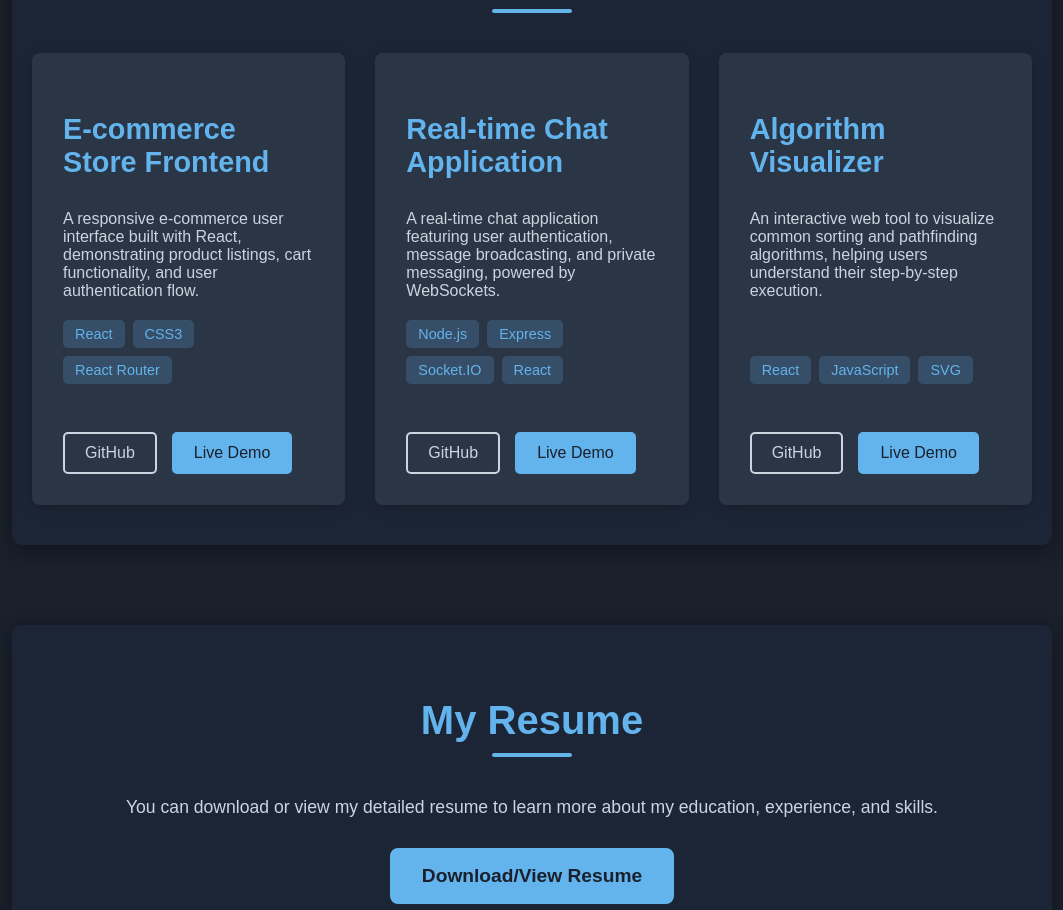
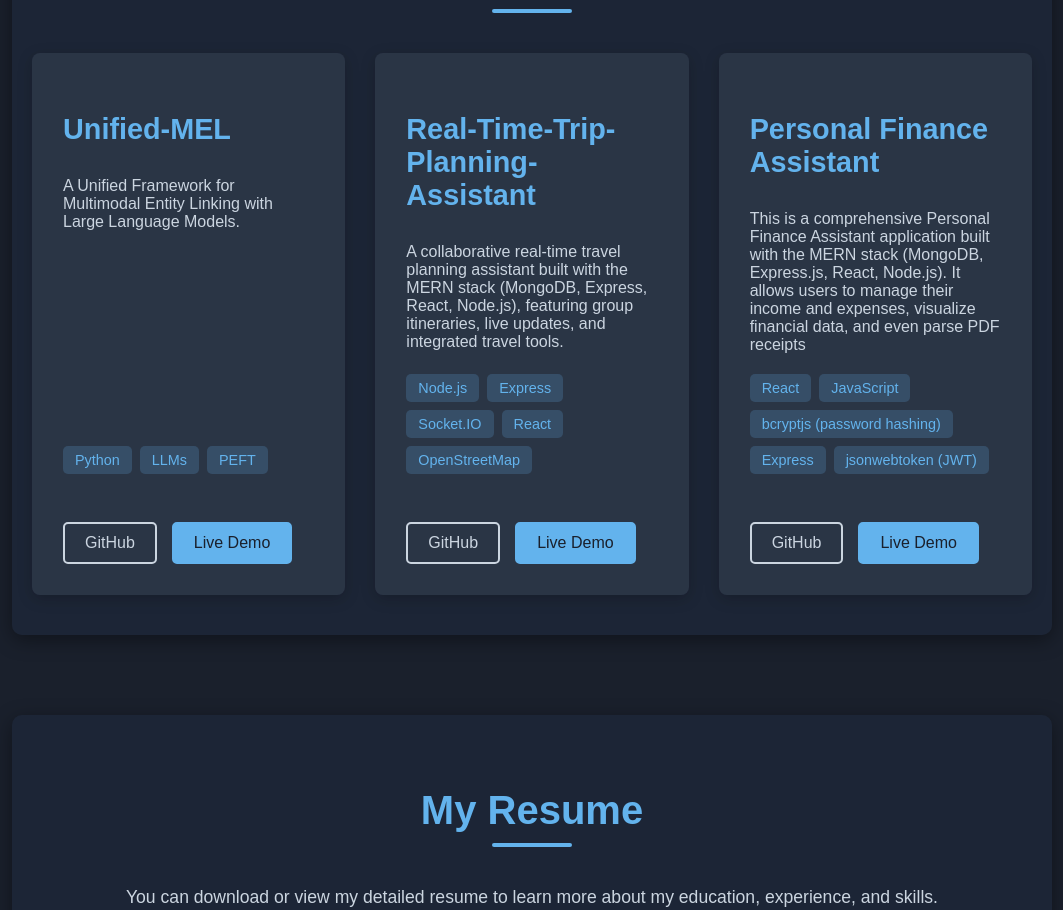
Before and after one commit to ShadowOO7/My-Portfolio, a React (Create React App) app: page / in a window 1280 px wide. Shown: the part 2375-3285 px from the top of the page, without its empty margins (108-1171 px from the left). Built offline with nearby package versions, Linux system fonts and the light colour scheme.

Commit message:
Project added with links in Projects.js

```diff
--- a/src/components/Projects.js
+++ b/src/components/Projects.js
@@ -4,26 +4,26 @@ import './Projects.css';
 const projectsData = [
       {
         id: 1,
-        title: "E-commerce Store Frontend",
-        description: "A responsive e-commerce user interface built with React, demonstrating product listings, cart functionality, and user authentication flow.",
-        technologies: ["React", "CSS3", "React Router"],
-        githubLink: "YOUR_PROJECT_GITHUB_LINK_1",
+        title: "Unified-MEL",
+        description: "A Unified Framework for Multimodal Entity Linking with Large Language Models.",
+        technologies: ["Python", "LLMs", "PEFT"],
+        githubLink: "https://github.com/ShadowOO7/Unified-MEL",
         liveDemoLink: "YOUR_PROJECT_DEMO_LINK_1"
       },
       {
         id: 2,
-        title: "Real-time Chat Application",
-        description: "A real-time chat application featuring user authentication, message broadcasting, and private messaging, powered by WebSockets.",
-        technologies: ["Node.js", "Express", "Socket.IO", "React"],
-        githubLink: "YOUR_PROJECT_GITHUB_LINK_2",
+        title: "Real-Time-Trip-Planning-Assistant",
+        description: "A collaborative real-time travel planning assistant built with the MERN stack (MongoDB, Express, React, Node.js), featuring group itineraries, live updates, and integrated travel tools.",
+        technologies: ["Node.js", "Express", "Socket.IO", "React", "OpenStreetMap"],
+        githubLink: "https://github.com/ShadowOO7/Real-Time-Trip-Planning-Assistant",
         liveDemoLink: "YOUR_PROJECT_DEMO_LINK_2"
       },
       {
         id: 3,
-        title: "Algorithm Visualizer",
-        description: "An interactive web tool to visualize common sorting and pathfinding algorithms, helping users understand their step-by-step execution.",
-        technologies: ["React", "JavaScript", "SVG"],
-        githubLink: "YOUR_PROJECT_GITHUB_LINK_3",
+        title: "Personal Finance Assistant",
+        description: "This is a comprehensive Personal Finance Assistant application built with the MERN stack (MongoDB, Express.js, React, Node.js). It allows users to manage their income and expenses, visualize financial data, and even parse PDF receipts",
+        technologies: ["React", "JavaScript", "bcryptjs (password hashing)", "Express", "jsonwebtoken (JWT)"],
+        githubLink: "https://github.com/ShadowOO7/Personal-Finance-Tracker",
         liveDemoLink: "YOUR_PROJECT_DEMO_LINK_3"
       },
     ];
```
